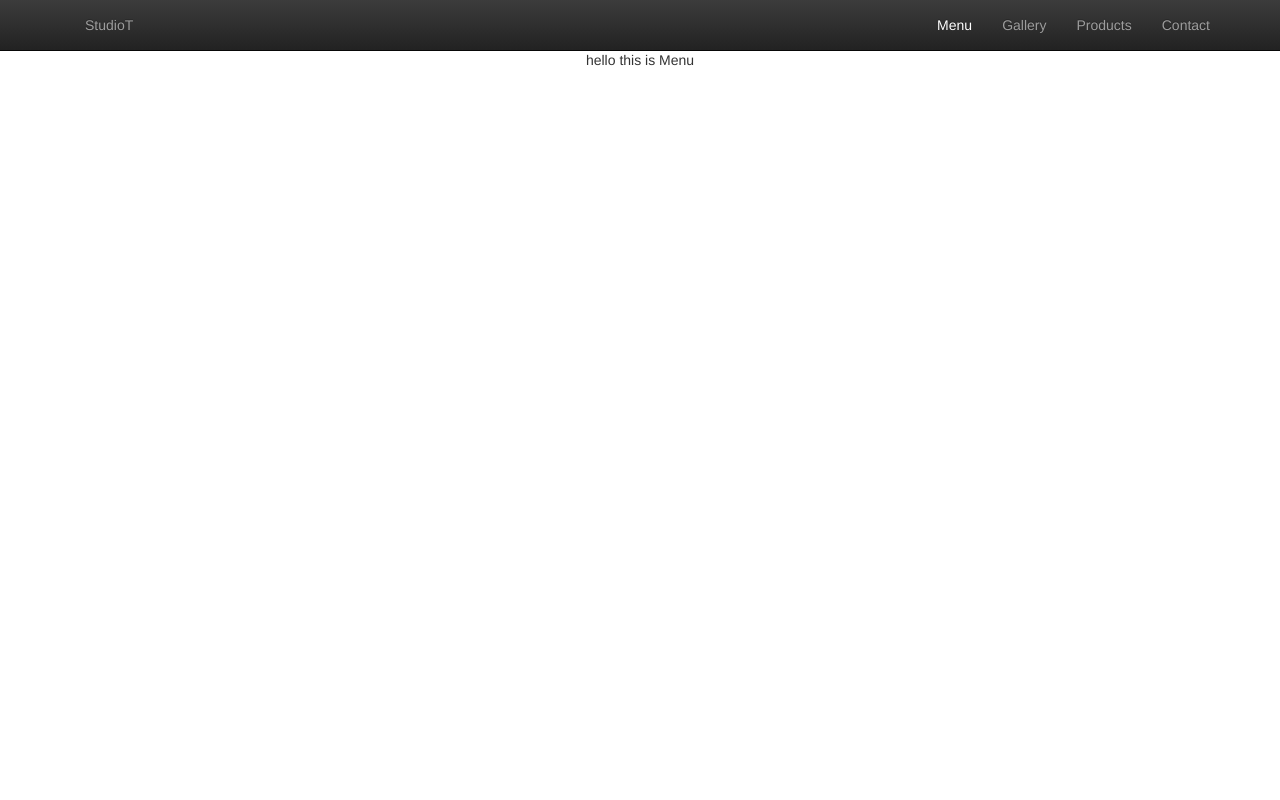
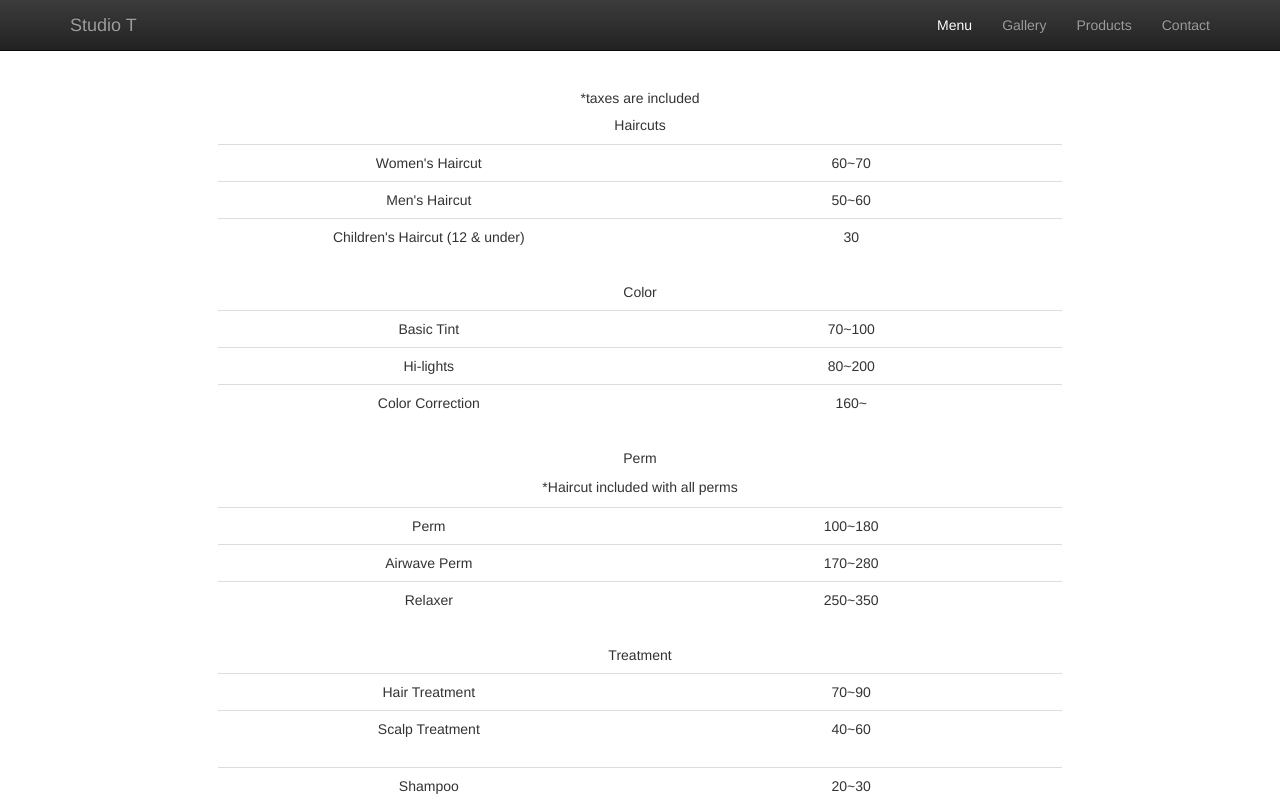
Before and after one commit to gomuramatsu/studiot, a React (Create React App) app in the folder studiot/: page / in a window 1280 px wide. Both pictures are taken after a click on the button "Menu". Shown: the top 800 px of the page. Built offline with nearby package versions, Linux system fonts and the light colour scheme.

Commit message:
updated navbar and finished menu

```diff
--- a/studiot/src/App.css
+++ b/studiot/src/App.css
@@ -12,4 +12,48 @@
 
 .ContentWrap {
   margin-top: 50px;
+  padding-top: 3%;
+  padding-left: 17%;
+  padding-right: 17%;
 }
+
+.borderless td, .borderless th {
+    border: none;
+}
+
+@media (max-width: 300px) {
+    .navbar-header {
+        float: none;
+    }
+    .navbar-left,.navbar-right {
+        float: none !important;
+    }
+    .navbar-toggle {
+        display: block;
+    }
+    .navbar-collapse {
+        border-top: 1px solid transparent;
+        box-shadow: inset 0 1px 0 rgba(255,255,255,0.1);
+    }
+    .navbar-fixed-top {
+        top: 0;
+        border-width: 0 0 1px;
+    }
+    .navbar-collapse.collapse {
+        display: none!important;
+    }
+    .navbar-nav {
+        float: none!important;
+        margin-top: 7.5px;
+    }
+    .navbar-nav>li {
+        float: none;
+    }
+    .navbar-nav>li>a {
+        padding-top: 10px;
+        padding-bottom: 10px;
+    }
+    .collapse.in{
+        display:block !important;
+    }
+}
--- a/studiot/src/App.js
+++ b/studiot/src/App.js
@@ -4,6 +4,8 @@ import Header from './components/Header.js';
 import NavBar from './components/NavBar.js';
 import Home from './components/Home.js';
 import Menu from './components/Menu.js';
+import Gallery from './components/Gallery.js';
+import Contact from './components/Contact.js';
 import './App.css';
 
 
@@ -35,6 +37,8 @@ class App extends Component {
           <div className="ContentWrap">
             { this.state.currentPage === "home" ? <Home /> : null }
             { this.state.currentPage === "menu" ? <Menu /> : null }
+            { this.state.currentPage === "gallery" ? <Gallery /> : null }
+            { this.state.currentPage === "contact" ? <Contact /> : null }
           </div>
         </div>
       </div>
--- /dev/null
+++ b/studiot/src/components/Contact.js
@@ -0,0 +1,19 @@
+import React, { Component } from 'react';
+import '../App.css';
+
+class Contact extends Component {
+
+  render() {
+    return (
+      <div>
+        <h4>Contact us</h4>
+        <p>3160 Steeles Avenue East, Markham, L3R 8T3 (at Japan Town)</p>
+        <p>phone: (905) 475-4247</p>
+        <p>email: info@studiot.ca</p>
+      </div>
+    );
+  }
+
+}
+
+export default Contact;
--- /dev/null
+++ b/studiot/src/components/Gallery.js
@@ -0,0 +1,16 @@
+import React, { Component } from 'react';
+import '../App.css';
+
+class Gallery extends Component {
+
+  render() {
+    return (
+      <div>
+        <h4>Gallery</h4>
+      </div>
+    );
+  }
+
+}
+
+export default Gallery;
--- a/studiot/src/components/Home.js
+++ b/studiot/src/components/Home.js
@@ -6,7 +6,7 @@ class NavBar extends Component {
   render() {
     return (
       <div>
-        <p>hello this is home</p>
+        <p>hello this is home. hello this is home. hello this is home. hello this is home. </p>
       </div>
     );
   }
--- a/studiot/src/components/Menu.js
+++ b/studiot/src/components/Menu.js
@@ -1,12 +1,106 @@
 import React, { Component } from 'react';
+import { OverlayTrigger, Popover, Table} from 'react-bootstrap';
 import '../App.css';
 
 class Menu extends Component {
 
   render() {
+
     return (
       <div>
-        <p>hello this is Menu</p>
+        <p>*taxes are included</p>
+
+        <h5>Haircuts</h5>
+        <Table className="table borderless" hover responsive>
+          <tbody>
+            <tr>
+              <td class="col-md-6">Women's Haircut</td>
+              <td>60~70</td>
+            </tr>
+            <tr>
+              <td>Men's Haircut</td>
+              <td>50~60</td>
+            </tr>
+            <tr>
+              <td>Children's Haircut (12 & under)</td>
+              <td>30</td>
+            </tr>
+          </tbody>
+        </Table>
+
+        <h5>Color</h5>
+        <Table className="table borderless" hover responsive>
+          <tbody>
+            <tr>
+              <td class="col-md-6">Basic Tint</td>
+              <td>70~100</td>
+            </tr>
+            <tr>
+              <td>Hi-lights</td>
+              <td>80~200</td>
+            </tr>
+            <tr>
+              <td>Color Correction</td>
+              <td>160~</td>
+            </tr>
+          </tbody>
+        </Table>
+
+        <h5>Perm</h5>
+        <p>*Haircut included with all perms</p>
+        <Table className="table borderless" hover responsive>
+          <tbody>
+            <tr>
+              <td class="col-md-6">Perm</td>
+              <td>100~180</td>
+            </tr>
+            <tr>
+              <td>Airwave Perm</td>
+              <td>170~280</td>
+            </tr>
+            <tr>
+              <td>Relaxer</td>
+              <td>250~350</td>
+            </tr>
+          </tbody>
+        </Table>
+
+        <h5>Treatment</h5>
+        <Table className="table borderless" hover responsive>
+          <tbody>
+            <tr>
+              <td class="col-md-6">Hair Treatment</td>
+              <td>70~90</td>
+            </tr>
+            <tr>
+              <td>Scalp Treatment</td>
+              <td>40~60</td>
+            </tr>
+          </tbody>
+        </Table>
+
+        <Table className="table borderless" hover responsive>
+          <tbody>
+            <tr>
+              <td class="col-md-6">Shampoo</td>
+              <td>20~30</td>
+            </tr>
+            <tr>
+              <td>Blow dry/Flat iron/Curling iron</td>
+              <td>40~50</td>
+            </tr>
+            <tr>
+              <td class="col-md-6">Japanese Hair Straightening TR(Thermal Reconditioning), Rebonding </td>
+              <td>450~580</td>
+            </tr>
+          </tbody>
+        </Table>
+
+        <br />
+        <p>*dry-off is included with every service</p>
+        <p>*Only the  highest quality Japanese products are used for all of the
+perms, relaxers, straightenings, treatments and shampoos.
+Colors are from Japan and Europe. </p>
       </div>
     );
   }
--- a/studiot/src/components/NavBar.js
+++ b/studiot/src/components/NavBar.js
@@ -7,26 +7,29 @@ class NavBar extends Component {
   render() {
     return (
       <div>
-        <Navbar inverse fixedTop>
-          <Nav>
-            <NavItem onClick = {() => this.props.pageHandler("home")}>
-              StudioT
-            </NavItem>
-          </Nav>
+        <Navbar inverse fixedTop collapseOnSelect>
+          <Navbar.Header>
+            <Navbar.Brand >
+              <a onClick = {() => this.props.pageHandler("home")}>Studio T</a>
+            </Navbar.Brand>
+            <Navbar.Toggle />
+          </Navbar.Header>
+          <Navbar.Collapse>
             <Nav pullRight>
               <NavItem onClick = {() => this.props.pageHandler("menu")}>
                 Menu
               </NavItem>
-            <NavItem>
+              <NavItem onClick = {() => this.props.pageHandler("gallery")}>
                 Gallery
               </NavItem>
-            <NavItem>
+              <NavItem onClick = {() => this.props.pageHandler("products")}>
                 Products
               </NavItem>
-            <NavItem>
+              <NavItem onClick = {() => this.props.pageHandler("contact")}>
                 Contact
               </NavItem>
             </Nav>
+          </Navbar.Collapse>
         </Navbar>
       </div>
     );
```
Lines whose indentation alone changed are shown as unchanged.
